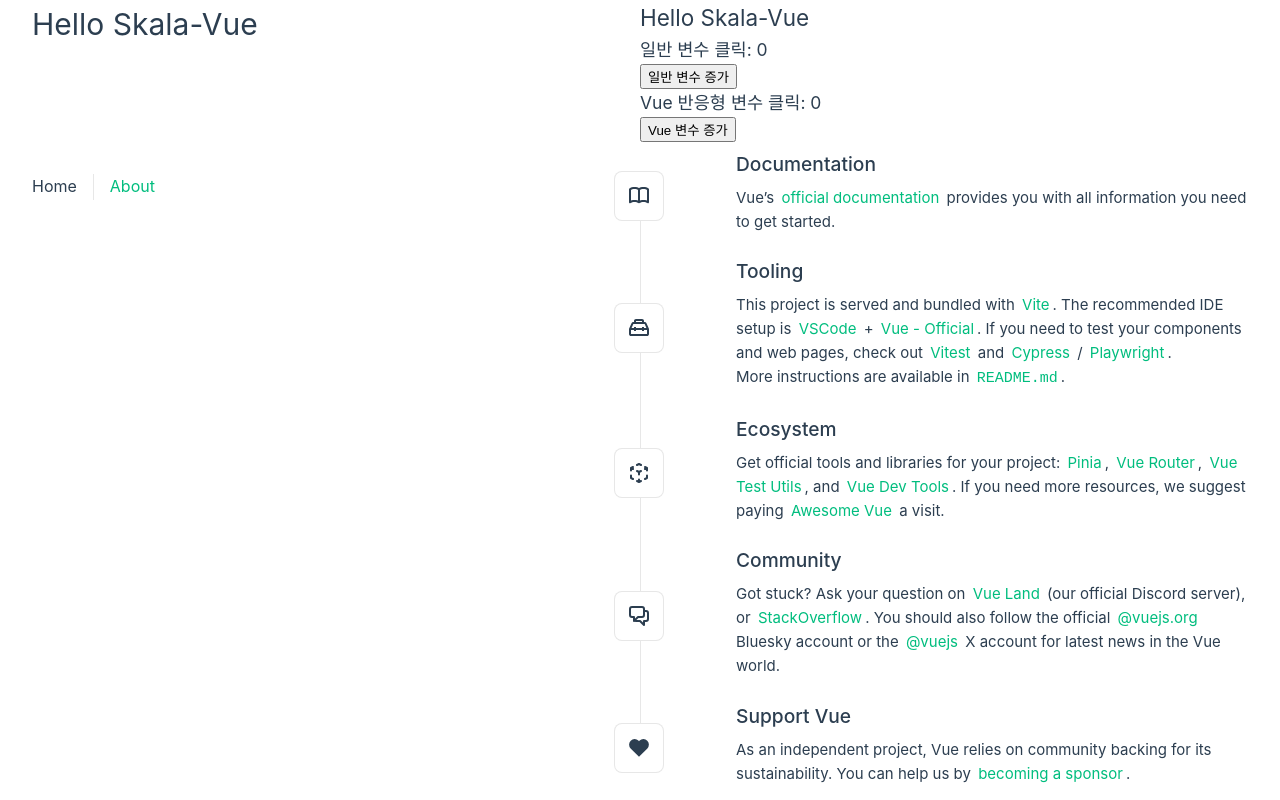
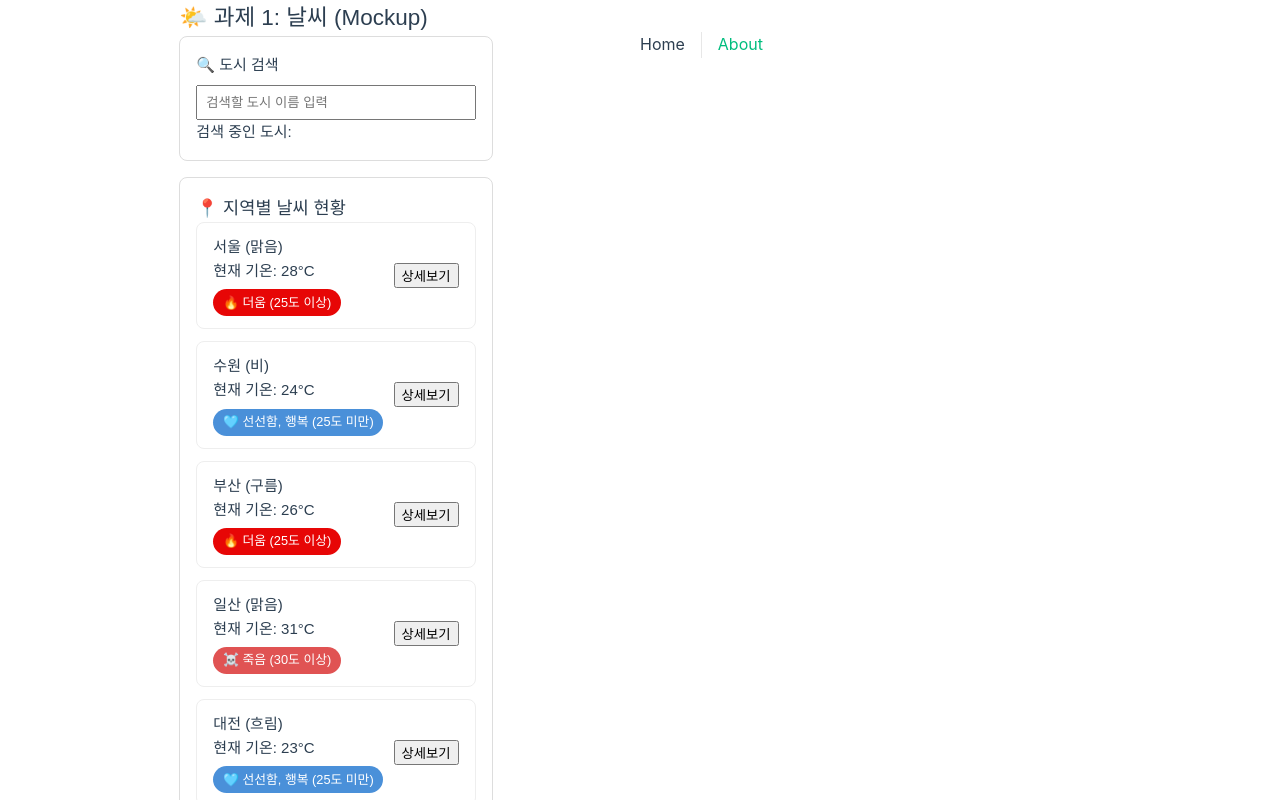
Before and after one commit to gerney177/skala-vue, a Vue app: page / in a window 1280 px wide. Shown: the top 800 px of the page. Built offline with nearby package versions, Linux system fonts and the light colour scheme.

Commit message:
Hands on - Weather Mockup

```diff
--- a/src/App.vue
+++ b/src/App.vue
@@ -6,11 +6,17 @@
 <script setup>
 import { RouterLink, RouterView } from 'vue-router'
 import SampleOne from './components/practices/basic/SampleOne.vue'
+import SampleTwo from './components/practices/basic/SampleTwo.vue'
+import AboutView from './views/AboutView.vue'
+import WeatherMockup from './components/practices/handson/WeatherMockup.vue'
 </script>
 
 <template>
-  <h1>Hello Skala-Vue</h1>
-  <SampleOne />
+  <!-- <h1>Hello Skala-Vue</h1> -->
+  <!-- <SampleOne /> -->
+  <!-- <SampleTwo /> -->
+  <!-- <AboutView /> -->
+  <WeatherMockup />
 
   <nav>
     <RouterLink to="/">Home</RouterLink>
--- /dev/null
+++ b/src/components/practices/handson/WeatherMockup.vue
@@ -0,0 +1,140 @@
+<!--
+  Hands on 1: Weather Mockup
+  요구사항 (슬라이드 기준)
+    1) v-for로 weatherList 배열을 카드로 반복 렌더링 (:key에 id 바인딩 필수)
+    2) v-if/v-else로 기온 25도 기준 "더움/선선함" 라벨 분기
+    3) :value + @input(또는 v-model)으로 한글 도시명 검색 양방향 바인딩
+    4) 카드 클릭 -> 상태바에 "{도시}이 선택되었습니다." 표기
+       카드 내부 [상세보기] 버튼 클릭 -> 버블링 없이(@click.stop) window.alert
+    5) 본인만의 데이터를 추가해서 weatherList를 확장/교체
+-->
+<script setup>
+import { ref } from 'vue'
+
+// 날씨 데이터 배열
+const weatherList = ref([
+  { id: 'city_01', name: '서울', temp: 28, status: '맑음' },
+  { id: 'city_02', name: '수원', temp: 24, status: '비' },
+  { id: 'city_03', name: '부산', temp: 26, status: '구름' },
+  { id: 'city_04', name: '일산', temp: 31, status: '맑음' },
+  { id: 'city_05', name: '대전', temp: 23, status: '흐림' },
+  { id: 'city_06', name: '광주', temp: 27, status: '맑음' },
+  { id: 'city_07', name: '대구', temp: 25, status: '비' },
+  { id: 'city_08', name: '제주', temp: 22, status: '맑음' },
+])
+
+// TODO (요구사항 3): 검색 input과 연결할 상태값
+const searchKeyword = ref('')
+
+// TODO (요구사항 4): 카드 클릭 시 상태바에 표시할 메시지
+const statusMessage = ref('카드를 클릭하거나 검색해 보세요.')
+
+// TODO (요구사항 4): 카드 클릭 핸들러 - statusMessage를 "{도시}이(가) 선택되었습니다." 로 갱신
+function selectCity(city) {
+  statusMessage.value = `${city.name}이(가) 선택되었습니다.`
+}
+
+// TODO (요구사항 4): [상세보기] 버튼 핸들러 - 카드 클릭(selectCity)으로 버블링되지 않게
+// 템플릿에서 @click.stop으로 연결하고, 여기서는 window.alert만 띄우세요.
+function showDetail(cityName, status) {
+  window.alert(`${cityName}의 현재 날씨는 [${status}] 상태입니다.`)
+}
+</script>
+
+<template>
+  <section class="weather-mockup">
+    <h2>🌤️ 과제 1: 날씨 (Mockup)</h2>
+
+    <div class="search-box">
+      <label for="citySearch">🔍 도시 검색</label>
+      <!-- TODO (요구사항 3): :value + @input 으로 searchKeyword 양방향 바인딩 -->
+      <input :value="searchKeyword" @input="searchKeyword = $event.target.value" id="citySearch" type="text" placeholder="검색할 도시 이름 입력" />
+      <p>검색 중인 도시: {{ searchKeyword }}</p>
+    </div>
+
+    <div class="weather-list">
+      <h3>📍 지역별 날씨 현황</h3>
+
+      <!-- TODO (요구사항 1): v-for="city in weatherList" :key="city.id" -->
+      <div class="weather-card" v-for="city in weatherList" :key="city.id" @click="selectCity(city)">
+        <div class="card-info">
+          <p class="city-name">{{ city.name }} ({{ city.status }})</p>
+          <p class="city-temp">현재 기온: {{ city.temp }}°C</p>
+
+          <!-- TODO (요구사항 2): v-if="city.temp >= 25" / v-else 로 라벨 분기 -->
+          <span class="badge hot" v-if="city.temp >= 30">☠️ 죽음 (30도 이상)</span>
+          <span class="badge dead" v-else-if="city.temp >= 25 && city.temp < 30">🔥 더움 (25도 이상)</span>
+          <span class="badge cool" v-else>🩵 선선함, 행복 (25도 미만)</span>
+        </div>
+
+        <!-- TODO (요구사항 4): @click.stop="showDetail(city.name, city.status)" -->
+        <button type="button" @click.stop="showDetail(city.name, city.status)">상세보기</button>
+      </div>
+    </div>
+
+    <div class="status-bar">{{ statusMessage }}</div>
+  </section>
+</template>
+
+<style scoped>
+.weather-mockup {
+  max-width: 480px;
+  margin: 0 auto;
+  font-family: sans-serif;
+}
+
+.search-box,
+.weather-list {
+  border: 1px solid #ddd;
+  border-radius: 8px;
+  padding: 1rem;
+  margin-bottom: 1rem;
+}
+
+.search-box input {
+  width: 100%;
+  box-sizing: border-box;
+  padding: 0.5rem;
+  margin-top: 0.5rem;
+}
+
+.weather-card {
+  display: flex;
+  justify-content: space-between;
+  align-items: center;
+  border: 1px solid #eee;
+  border-radius: 8px;
+  padding: 0.75rem 1rem;
+  margin-bottom: 0.75rem;
+  cursor: pointer;
+}
+
+.badge {
+  display: inline-block;
+  padding: 0.2rem 0.6rem;
+  border-radius: 999px;
+  font-size: 0.8rem;
+  color: #fff;
+  margin-top: 0.4rem;
+}
+
+.badge.dead {
+  background: #e70606;
+}
+
+.badge.hot {
+  background: #e05353;
+}
+
+.badge.cool {
+  background: #4a90d9;
+}
+
+.status-bar {
+  text-align: center;
+  padding: 0.75rem;
+  border-radius: 8px;
+  background: #eafaf1;
+  color: #2e7d32;
+}
+</style>
--- a/src/main.js
+++ b/src/main.js
@@ -1,10 +1,11 @@
+// view Application을 초기화하고 구성하는 역할
 import './assets/main.css'
 
 import { createApp } from 'vue'
 import App from './App.vue'
 import router from './router'
 
-const app = createApp(App)
+const app = createApp(App) // Vue Application을 생성하고 App.vue를 루트 컴포넌트로 설정
 
 app.use(router)
 
```
